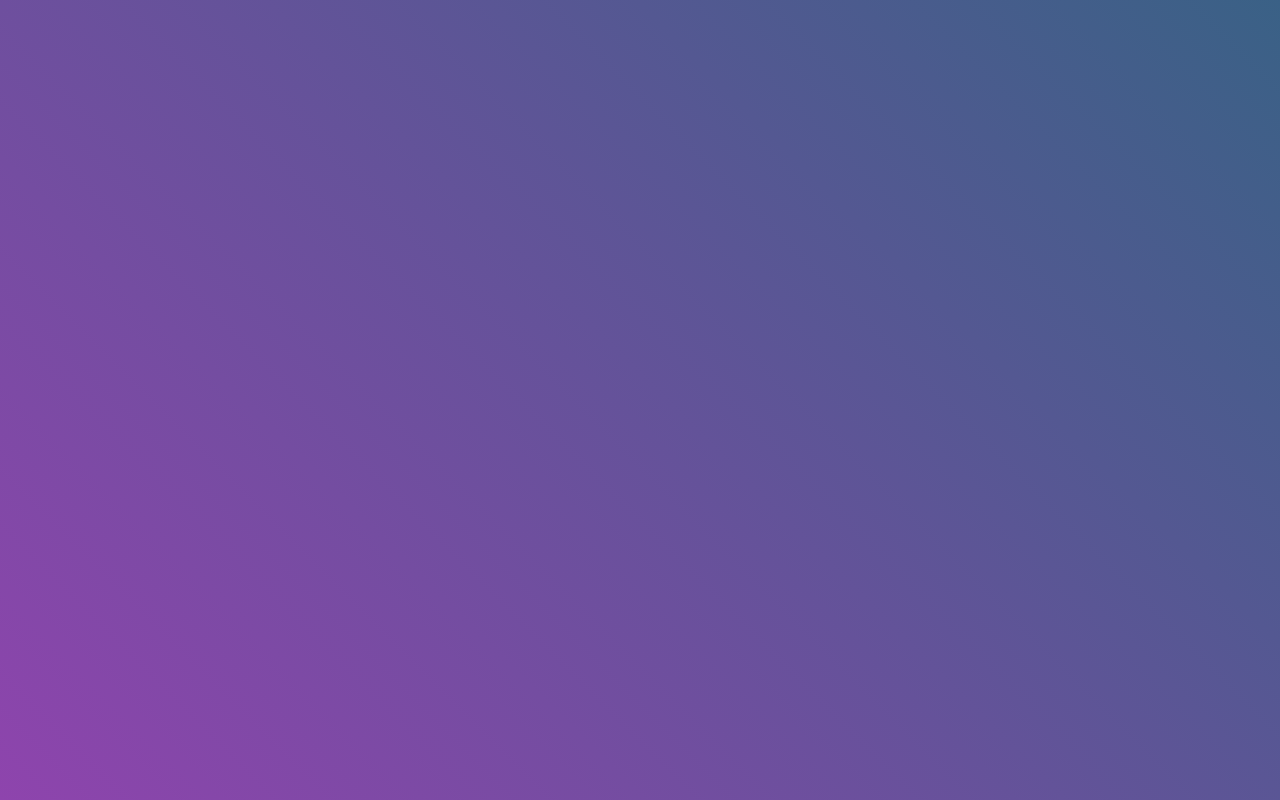
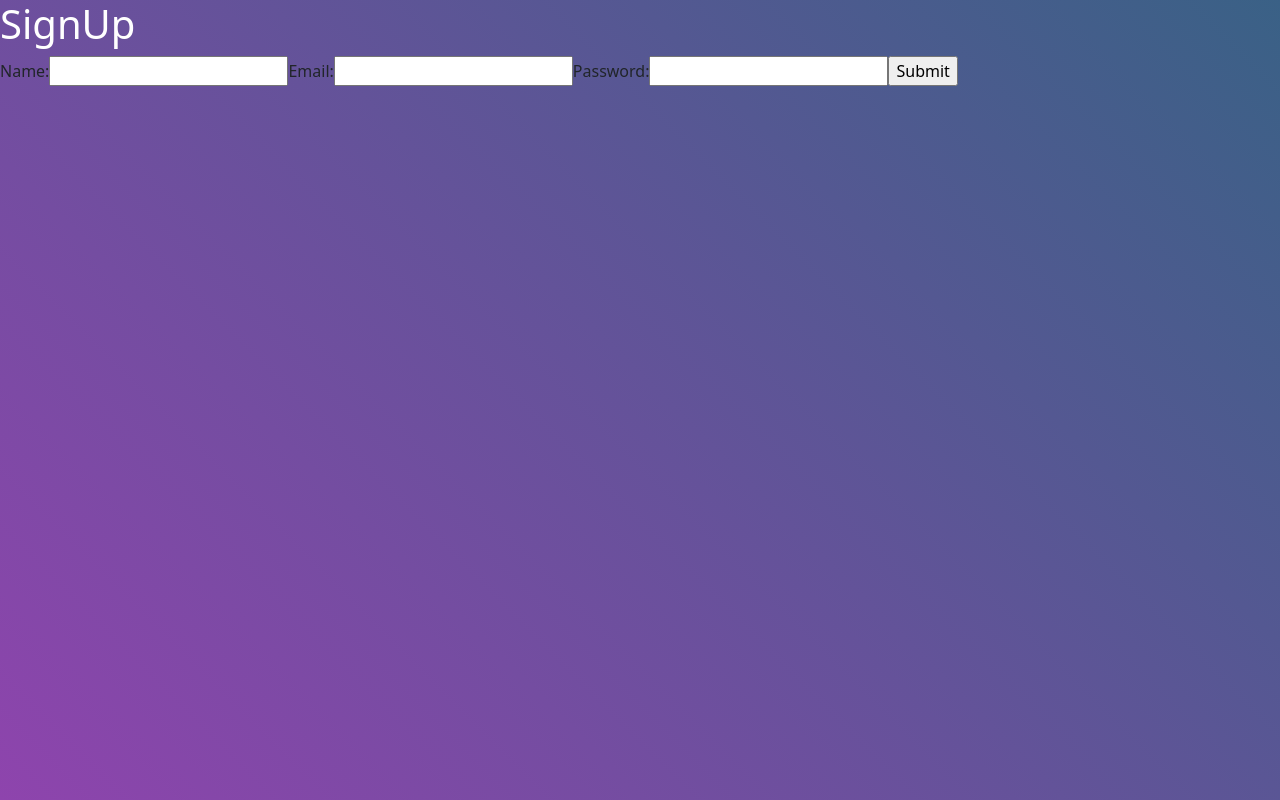
Before and after one commit to snowyaya/A-Star, a React (Create React App) app in the folder client/: page /signup in a window 1280 px wide. Before the commit this address had no page. Built offline with nearby package versions, Linux system fonts and the light colour scheme.

Commit message:
Add signup page

```diff
--- a/client/src/components/App.js
+++ b/client/src/components/App.js
@@ -11,6 +11,7 @@ import {
 	Routes
 } from 'react-router-dom';
 import MapChart from "./MapChart";
+import SignUp from "./Signup";
 
 
 const App = () => {
@@ -24,6 +25,7 @@ const App = () => {
           <Route path="/recommendation" element={<RecommendationPage/>} />
           <Route path="/funding" element={<FundingPage />} />
           <Route path="/vc" element={<VCPage/>} />
+          <Route path="/signup" element={<SignUp/>} />
         </Routes>
       </Router>
     </div>
--- /dev/null
+++ b/client/src/components/Signup.js
@@ -0,0 +1,25 @@
+function SignUp() {
+  return (
+    <div>
+      <h1>SignUp</h1>
+      <form>
+        <label>
+            Name:
+            <input type="text" name="name" />
+        </label>
+        <label>
+            Email:
+            <input type="text" name="email" />
+        </label>
+        <label>
+            Password:
+            <input type="text" name="password" />
+        </label>
+        <input type="submit" value="Submit" />
+        </form>
+
+    </div>
+  );
+}
+
+export default SignUp;
```
